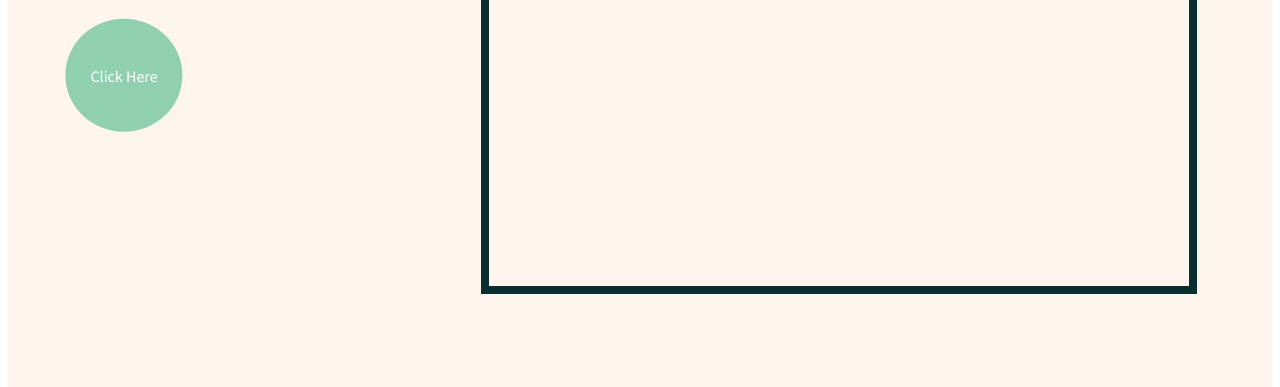
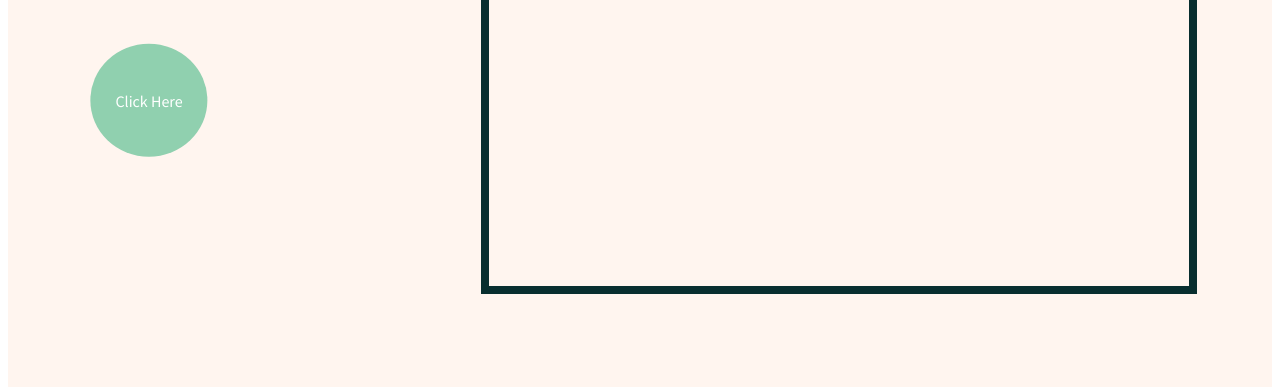
Before and after one commit to mikail-masood/modern_web_template, a plain HTML site: page index.html in a window 1280 px wide. Shown: the part 413-800 px from the top of the page. Drawn offline with Linux system fonts and the light colour scheme; a web font is replaced by a local one.

Commit message:
added some padding and other ui fixes

```diff
--- a/stylesheets/style.css
+++ b/stylesheets/style.css
@@ -127,7 +127,7 @@ a{
   display: flex;
   height: 150px;
   width: 150px;
-  padding:25px
+  padding:50px
 }
 
 /* Slide in buttons */
```
